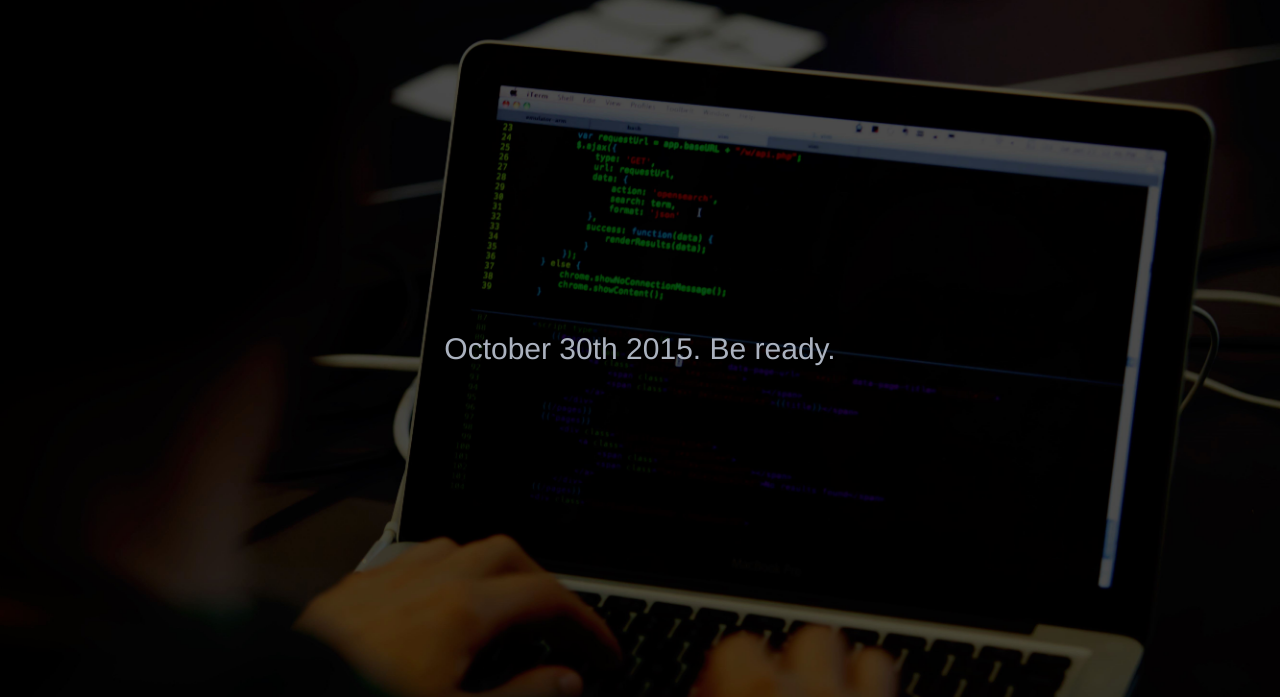
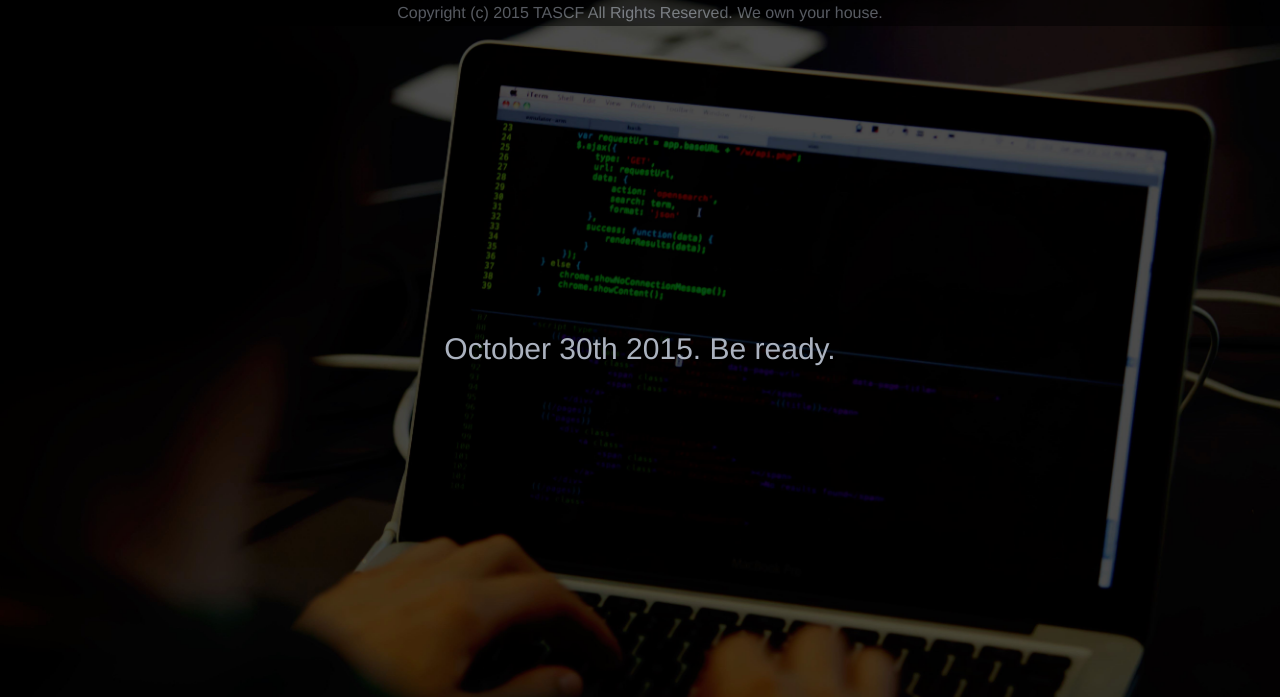
Before and after one commit to thel3l/hackathon-dpse, a PHP site: page / in a window 1280 px wide. Shown: the top 697 px of the page. Run offline with PHP 8.4, Linux system fonts and the light colour scheme.

Commit message:
Started the menu element
Currently has copyright text

```diff
--- a/css/style1.css
+++ b/css/style1.css
@@ -75,3 +75,17 @@ p {
   padding: 10px;
 
 }
+
+#menu{
+  position: absolute;
+  left: 0;
+  right:0;
+  margin-right: auto;
+  margin-left: auto;
+  top: 0px;
+  z-index: 1;
+
+  /*height: 4em;*/
+  background-color: #000000;
+  opacity: 0.5;
+}
--- a/index.htm
+++ b/index.htm
@@ -18,9 +18,13 @@
 
   <body>
 
+
+
     <!-- The first section of the page -->
     <section class="sect1">
-
+      <div id="menu">
+        Copyright (c) 2015 TASCF All Rights Reserved. We own your house.
+      </div>
       <!-- The fest logo -->
       <div class="Logo"></div>
       <!-- Line that appears below the logo. -->
```
